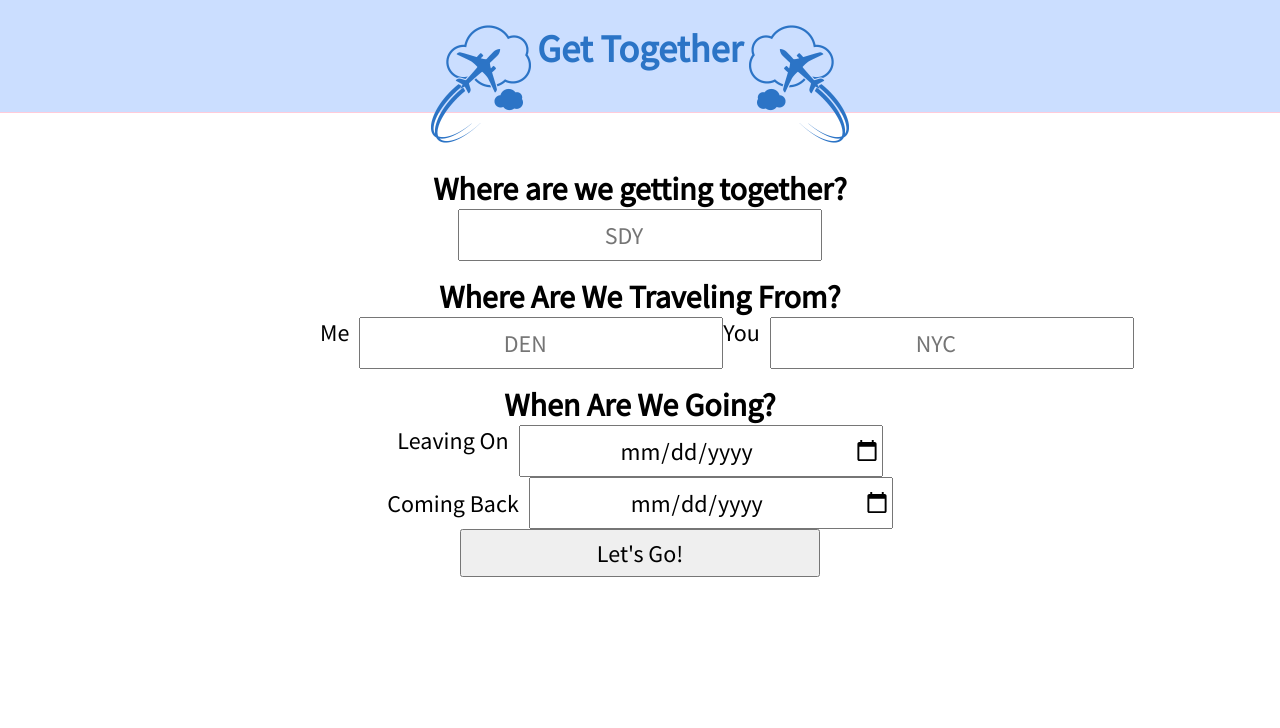
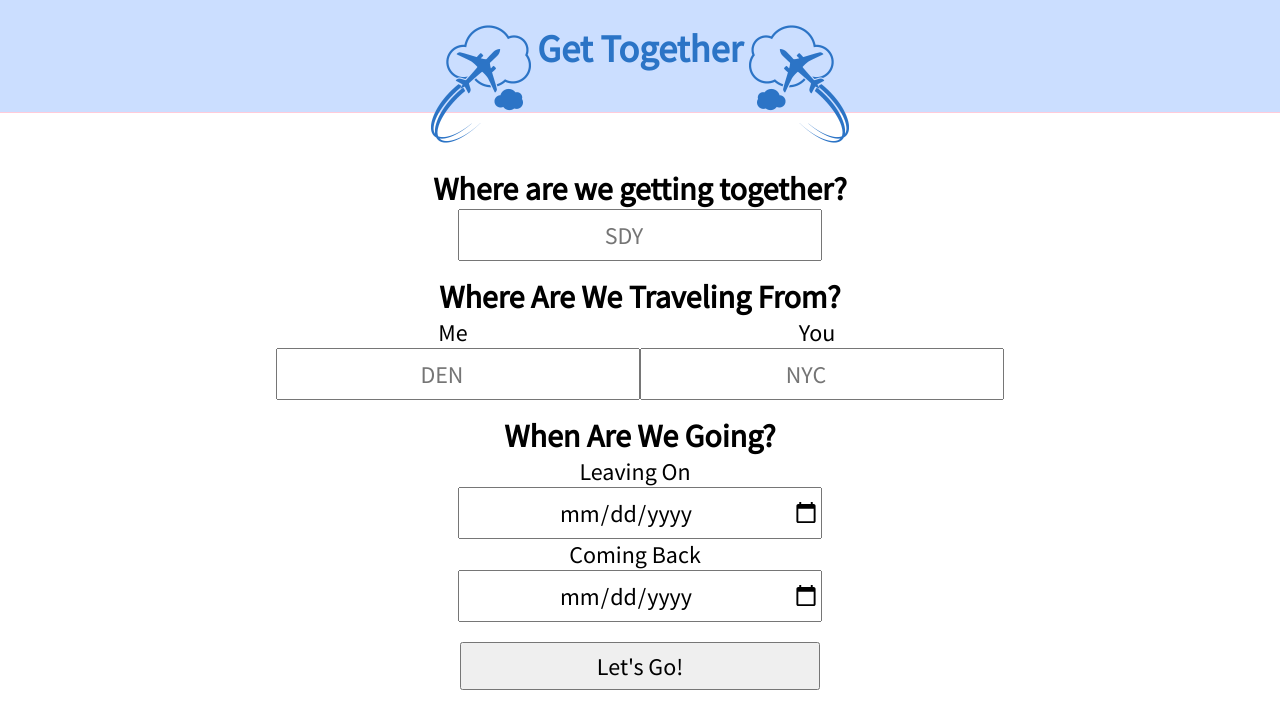
Before and after one commit to KVeitch/get-together, a React (Create React App) app: page / in a window 1280 px wide. Shown: the top 728 px of the page. Built offline with nearby package versions, Linux system fonts and the light colour scheme.

Commit message:
Add Styling to Main component

```diff
--- a/src/components/Main/Main.scss
+++ b/src/components/Main/Main.scss
@@ -1,3 +1,4 @@
+@import '../../variables.scss';
 // $main-bg: #d6cbff;
 // $main-higlight: #CBDEFF;
 // $main-secondary: #FFCBDA
@@ -17,20 +18,19 @@
 }
 
 .form__section {
-  width:50vw;
+  // width:70vw;
   display:flex;
-  justify-content: space-between;
+  // justify-content: space-between;
 }
 
-.section__input-container {
-  display:flex;
-  flex-direction: row;
-  justify-content: center;
+.section__departure-container {
+  border:1px solid $main-secondary;
 }
 
 label {
   margin-right: 10px;
   font-size:1.5em;
+  display:block;
 }
 
 input {
@@ -47,4 +47,5 @@ input {
   text-overflow:ellipsis;
   font-size: 1.5em;
   text-align: center;
+  margin-top:20px;
 }
```
